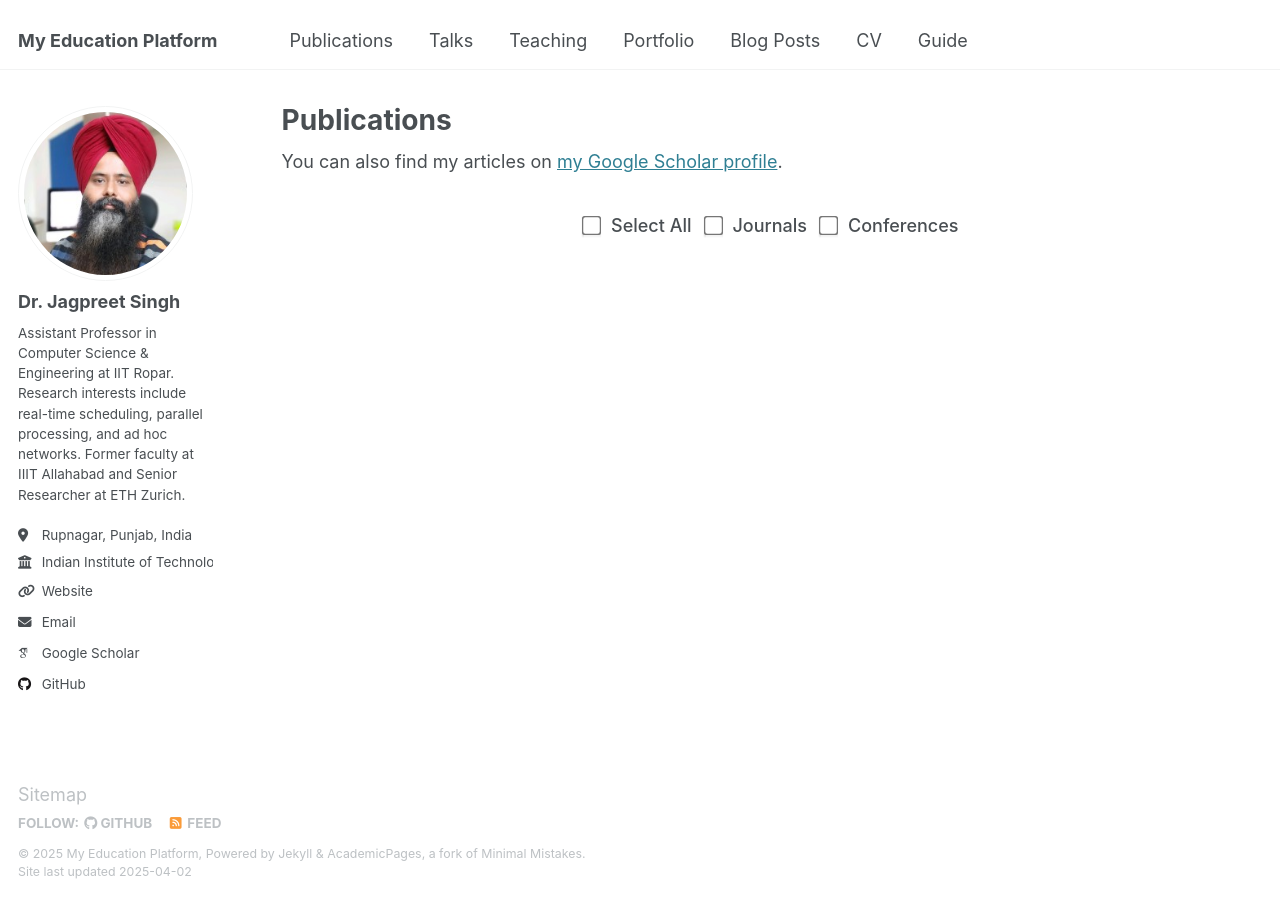
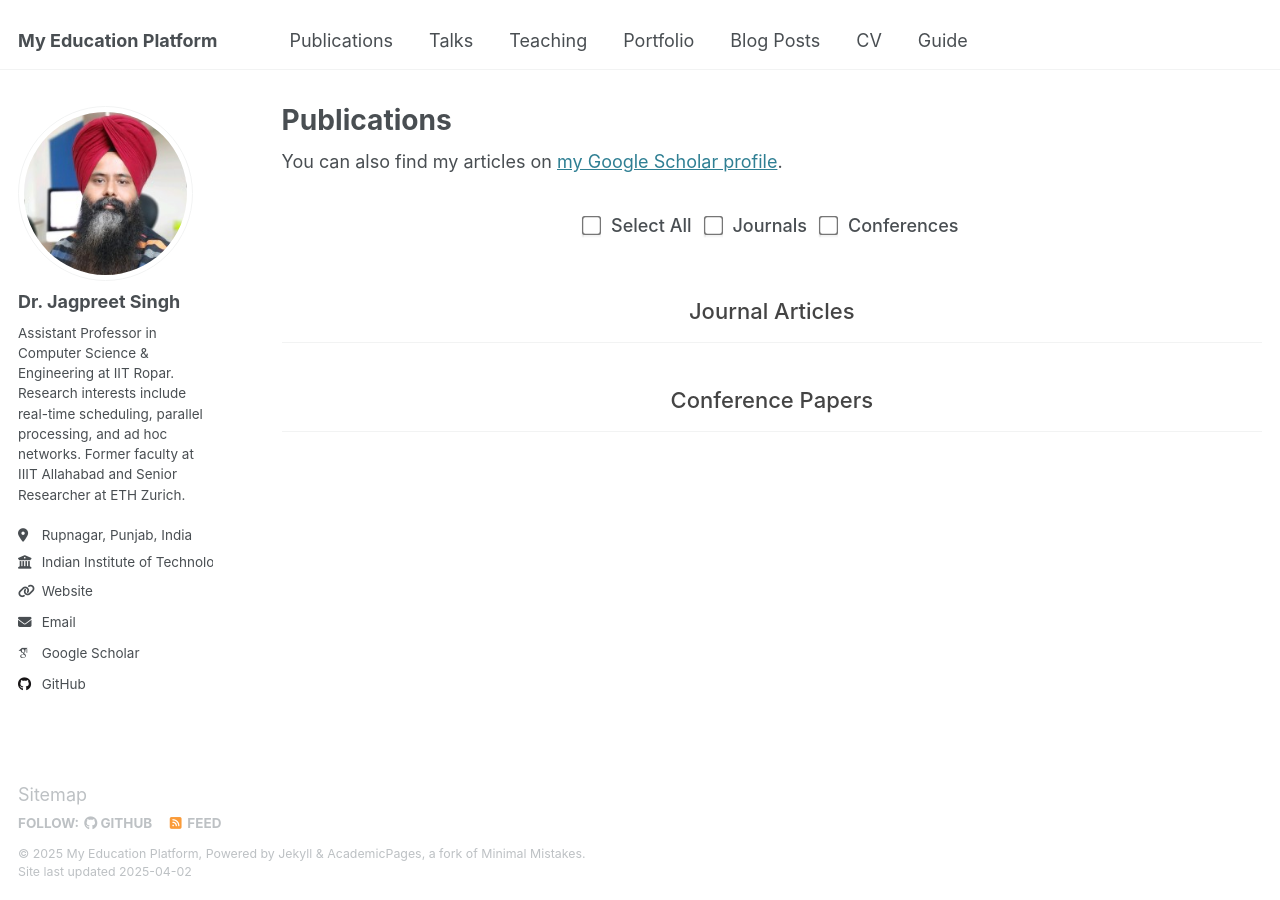
Before and after one commit to Sharma-eng-cli/Sharma-eng-cli.github.io, a Jekyll site: the page built from _pages/publications.html, in a window 1280 px wide. Built offline with Jekyll 4.4.1, drawn with Linux system fonts in a browser that asks for light colours; some web fonts are replaced; some of the changed lines change nothing that is shown.

Commit message:
Initial commit

```diff
--- a/_pages/publications.html
+++ b/_pages/publications.html
@@ -17,7 +17,6 @@ author_profile: true
   <label><input type="checkbox" id="journalFilter"> Journals</label>
   <label><input type="checkbox" id="conferenceFilter"> Conferences</label>
 </div>
-</br>
 <!-- Publications List -->
 <div id="publications">
 {% if site.publication_category %}
--- a/assets/js/filter-publications.js
+++ b/assets/js/filter-publications.js
@@ -28,14 +28,11 @@ document.addEventListener("DOMContentLoaded", function () {
             }
         });
 
-        categoryTitles.forEach(title => {
-            const category = title.getAttribute("data-category").toLowerCase();
-            const hasVisible = (category === "journal" && hasVisibleJournals) ||
-                               (category === "conference" && hasVisibleConferences);
-
-            title.style.display = hasVisible ? "block" : "none";
+        // Show headings even if no publications are visible
+        document.querySelectorAll(".category-title").forEach(title => {
+            title.style.display = "block";  // Ensure headings are always visible
             if (title.nextElementSibling && title.nextElementSibling.tagName === "HR") {
-                title.nextElementSibling.style.display = hasVisible ? "block" : "none";
+                title.nextElementSibling.style.display = "block"; // Keep HR visible
             }
         });
 
```
